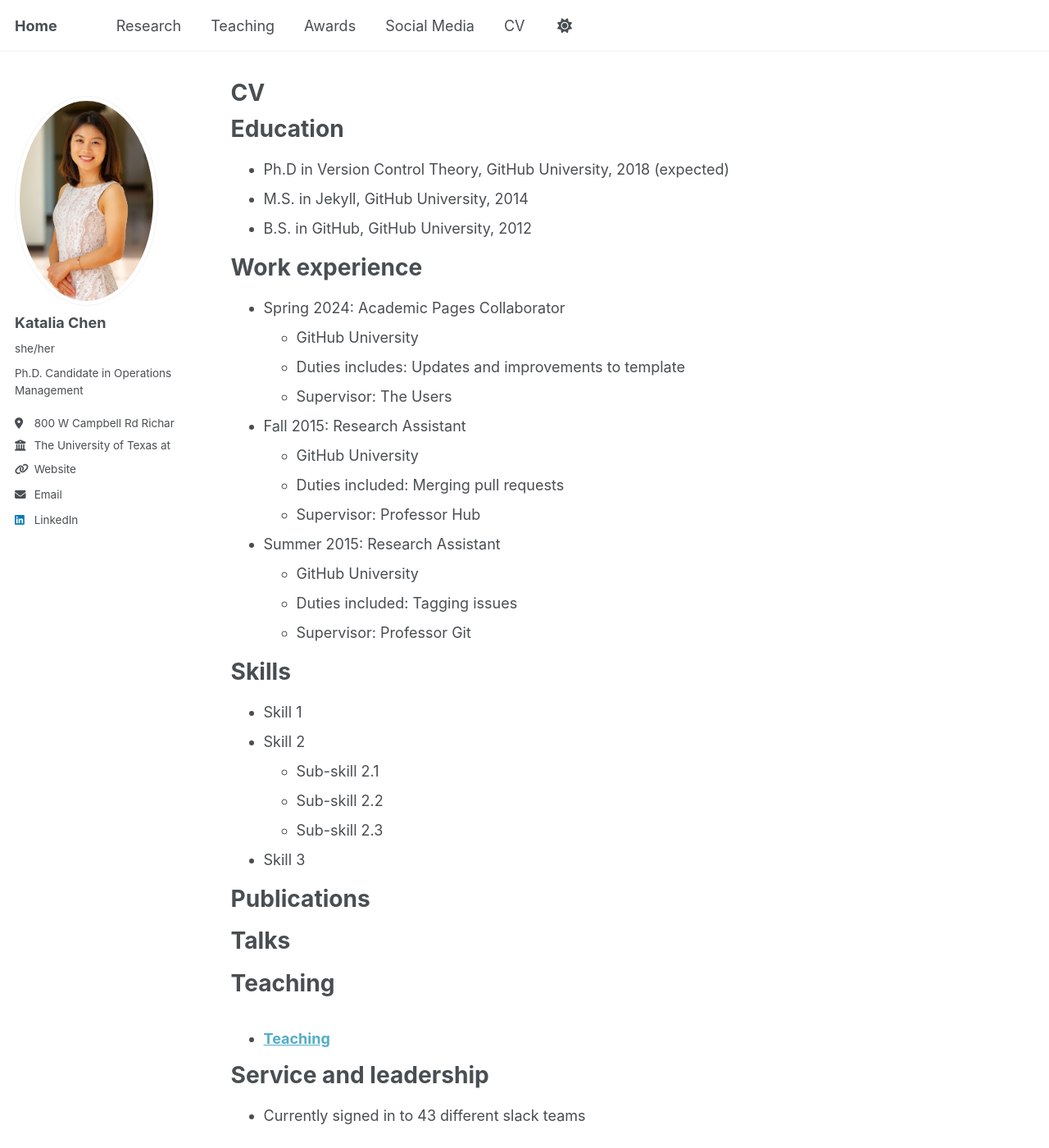
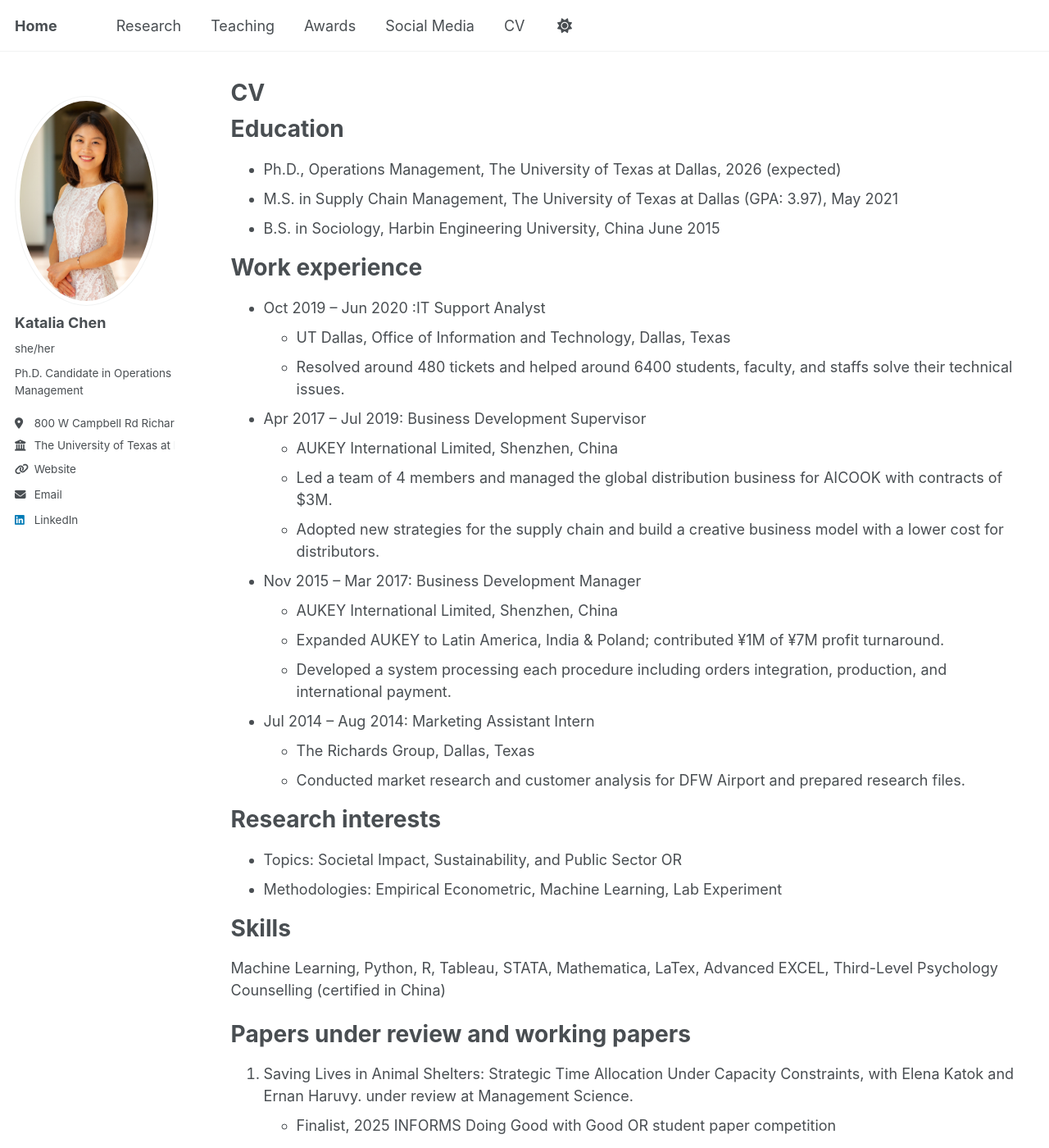
Before and after one commit to qxc2/katalia2, a Jekyll site: the page built from _pages/cv.md, in a window 1280 px wide and 1400 px high. Shown: the whole window at 82% size. Built offline with Jekyll 4.4.1, drawn with Linux system fonts in a browser that asks for light colours; a script that is not in the unit is left out; some of the changed text lies outside the part shown.

Commit message:
Update cv.md

```diff
--- a/_pages/cv.md
+++ b/_pages/cv.md
@@ -11,54 +11,74 @@ redirect_from:
 
 Education
 ======
-* Ph.D in Version Control Theory, GitHub University, 2018 (expected)
-* M.S. in Jekyll, GitHub University, 2014
-* B.S. in GitHub, GitHub University, 2012
+* Ph.D., Operations Management, The University of Texas at Dallas, 2026 (expected)
+* M.S. in Supply Chain Management, The University of Texas at Dallas (GPA: 3.97), May 2021
+* B.S. in Sociology, Harbin Engineering University, China June 2015
 
 Work experience
 ======
-* Spring 2024: Academic Pages Collaborator
-  * GitHub University
-  * Duties includes: Updates and improvements to template
-  * Supervisor: The Users
+* Oct 2019 – Jun 2020 :IT Support Analyst
+  * UT Dallas, Office of Information and Technology, Dallas, Texas
+  * Resolved around 480 tickets and helped around 6400 students, faculty, and staffs solve their technical issues.
 
-* Fall 2015: Research Assistant
-  * GitHub University
-  * Duties included: Merging pull requests
-  * Supervisor: Professor Hub
+* Apr 2017 – Jul 2019: Business Development Supervisor
+  * AUKEY International Limited, Shenzhen, China
+  * Led a team of 4 members and managed the global distribution business for AICOOK with   contracts of $3M.
+  * Adopted new strategies for the supply chain and build a creative business model with a lower cost for distributors.
 
-* Summer 2015: Research Assistant
-  * GitHub University
-  * Duties included: Tagging issues
-  * Supervisor: Professor Git
+* Nov 2015 – Mar 2017: Business Development Manager
+  * AUKEY International Limited, Shenzhen, China
+  * Expanded AUKEY to Latin America, India & Poland; contributed ¥1M of ¥7M profit turnaround.
+  * Developed a system processing each procedure including orders integration, production, and international payment.
+
+* Jul 2014 – Aug 2014: Marketing Assistant Intern
+  * The Richards Group, Dallas, Texas
+  *  Conducted market research and customer analysis for DFW Airport and prepared research files.
+
+Research interests
+======
+- Topics: Societal Impact, Sustainability, and Public Sector OR
+- Methodologies: Empirical Econometric, Machine Learning, Lab Experiment
 
 Skills
 ======
-* Skill 1
-* Skill 2
-  * Sub-skill 2.1
-  * Sub-skill 2.2
-  * Sub-skill 2.3
-* Skill 3
+Machine Learning, Python, R, Tableau, STATA, Mathematica, LaTex, Advanced EXCEL, Third-Level Psychology Counselling (certified in China)
 
-Publications
+Papers under review and working papers
 ======
-  <ul>{% for post in site.publications reversed %}
-    {% include archive-single-cv.html %}
-  {% endfor %}</ul>
+  1. Saving Lives in Animal Shelters: Strategic Time Allocation Under Capacity Constraints, with Elena Katok and Ernan Haruvy. under review at Management Science.
+     - Finalist, 2025 INFORMS Doing Good with Good OR student paper competition
+     - Accepted by 2025 ISOM Research Workshop at University of Florida
+  2. From Theory to Impact: Applying Strategic Time Allocation at Dallas Animal Services, with Elena Katok. Work in Progress.
 
-Talks
+Presentation and invited talks
 ======
-  <ul>{% for post in site.talks reversed %}
-    {% include archive-single-talk-cv.html  %}
-  {% endfor %}</ul>
+ - INFORMS Annual Meeting                                2021, 2022, 2023, 2024, scheduled 2025
+ - INFORMS MSOM Conference                                                                 2024
+ - POMS Annual Conference                                                                  2025
+ - Behavioral Operations Conference                                            2022, 2023, 2024
+ - BOMSI Workshop at Harvard University                                                    2023
+ - DSI Annual Conference  scheduled                                                        2025
+ - 2025 ISOM Research Workshop, invited by the University of Florida                       2025
 
-Teaching
+Teaching experience
 ======
-  <ul>{% for post in site.teaching reversed %}
-    {% include archive-single-cv.html %}
-  {% endfor %}</ul>
+ - Independent Instructor, The University of Texas at Dallas- Undergraduate core: Managerial Methods in Decision Making Under Uncertainty
+   -  Fall 2025, class size: 75, main topics: statistics- Spring 2025, class size: 65, main topics: statistics, evaluation: 4.8/5.0- Nomination for President’s Teaching Excellence Award
 
-Service and leadership
+  - Teaching Assistant, The University of Texas at Dallas- MS/BS courses: Predictive Analytics, Quantitative Business Analytics, Purchasing, Sourcing, and Contract Management, Spreadsheet Modeling and Analytics, Retail Operation
+
+Teaching interests
 ======
-* Currently signed in to 43 different slack teams
+Statistics and Data Analysis, Business Programming (R/Python), Predictive Analytics and Forecasting, Spreadsheet Modelling and Analytics, Machine Learning, AI in Supply Chain Management
+
+Professional and community service
+======
+ - Session Chair, 2025 DSI Annual Conference
+ - Founding President, JSOM PhD Social Club — first PhD-level student organization at the university
+ - Volunteer and Operational Advisor, Dallas Animal Services (weekly engagement)
+
+Media coverage
+======
+ - Scene on Campus: Dogs of UTD, UTD Social Media, Jul 22, 2024
+ - Student Speaker at Master Student’s Graduation Ceremony, UTDallas Website, Aug 12, 2021
```
